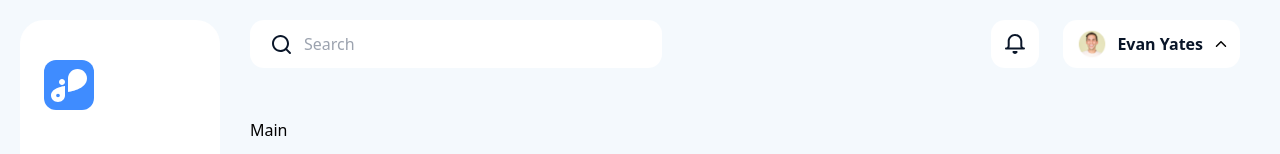
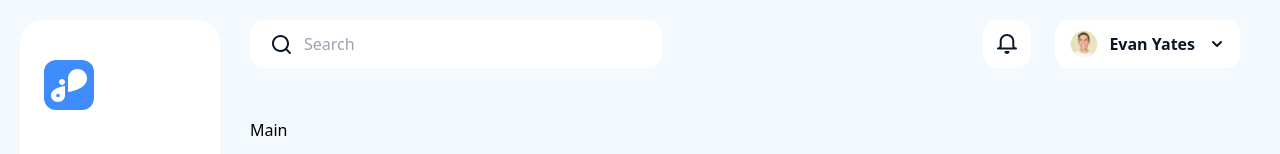
Before and after one commit to Islomjonsdev/crm-system, a Next.js app: page / in a window 1280 px wide. Shown: the top 154 px of the page. Built offline with nearby package versions, Linux system fonts and the light colour scheme; grey boxes are pictures that could not be loaded.

Commit message:
header done officially

```diff
--- a/components/Header/Header.jsx
+++ b/components/Header/Header.jsx
@@ -53,9 +53,9 @@ const Header = () => {
             Evan Yates
           </p>
           {click === false ? (
+            <Image src={rightIcon} alt="rightIcon" width={24} height={24} />
+            ) : (
             <IoIosArrowUp />
-          ) : (
-            <Image src={rightIcon} alt="rightIcon" width={24} height={24} />
           )}
         </div>
       </div>
```
